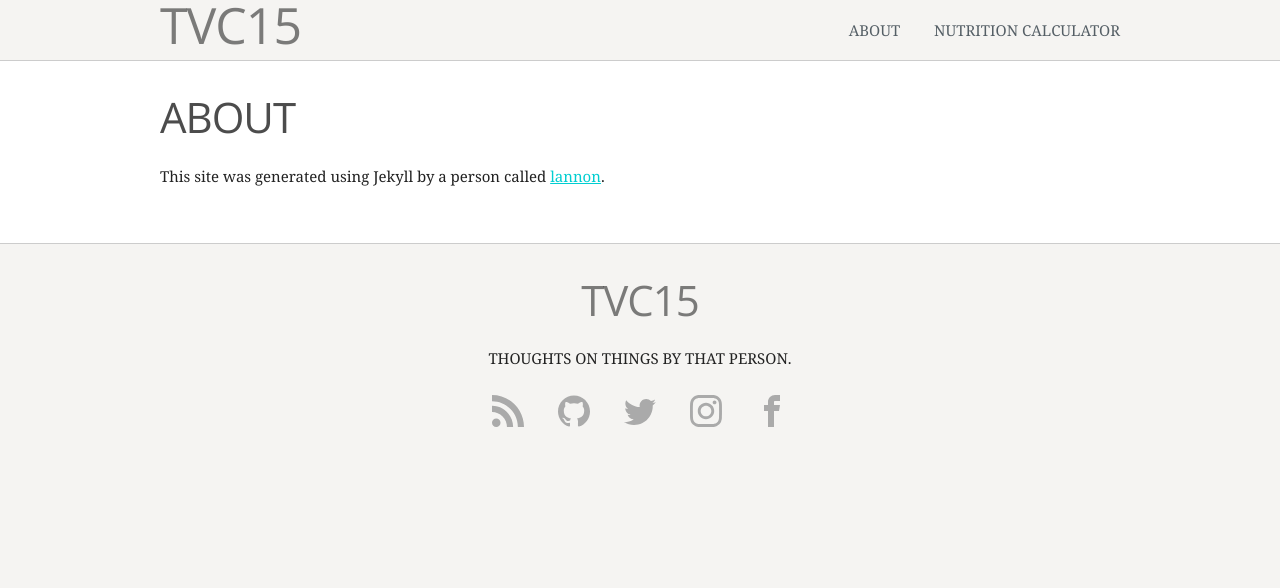
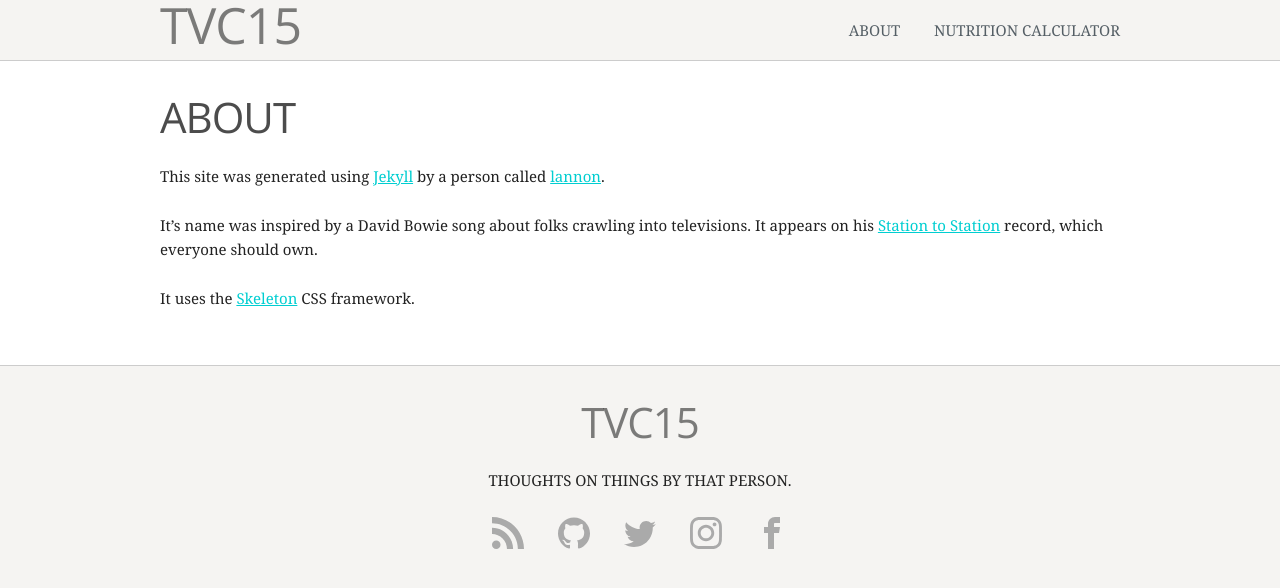
Before and after one commit to lannon/tvc15, a Jekyll site: the page built from about.md, in a window 1280 px wide. Shown: the top 588 px of the page. Built offline with Jekyll 4.4.1, drawn with Linux system fonts in a browser that asks for light colours; nearby versions of some CDN libraries.

Commit message:
more about stuff

```diff
--- a/about.md
+++ b/about.md
@@ -4,4 +4,8 @@ title: About
 permalink: /about/
 ---
 
-This site was generated using Jekyll by a person called [lannon](http://github.com/lannon).
+This site was generated using [Jekyll](https://jekyllrb.com/) by a person called [lannon](http://github.com/lannon).
+
+It's name was inspired by a David Bowie song about folks crawling into televisions. It appears on his [Station to Station](https://www.discogs.com/David-Bowie-Station-To-Station/release/374969) record, which everyone should own.
+
+It uses the [Skeleton](http://getskeleton.com/) CSS framework.
```
